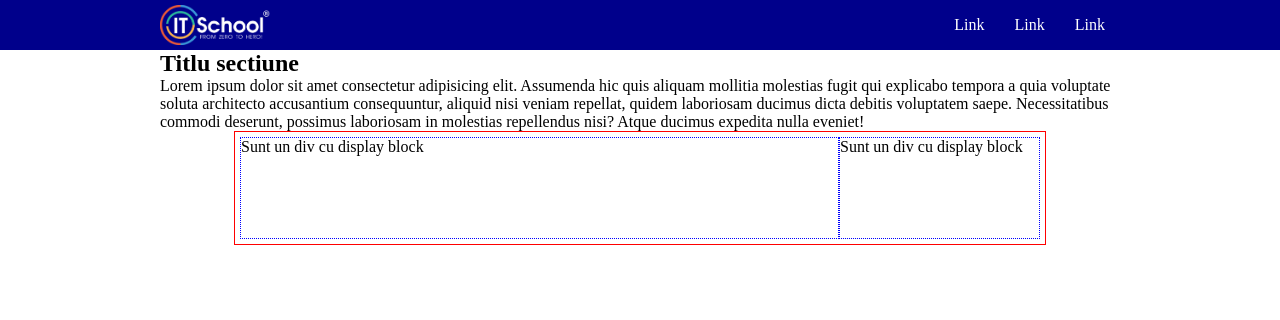
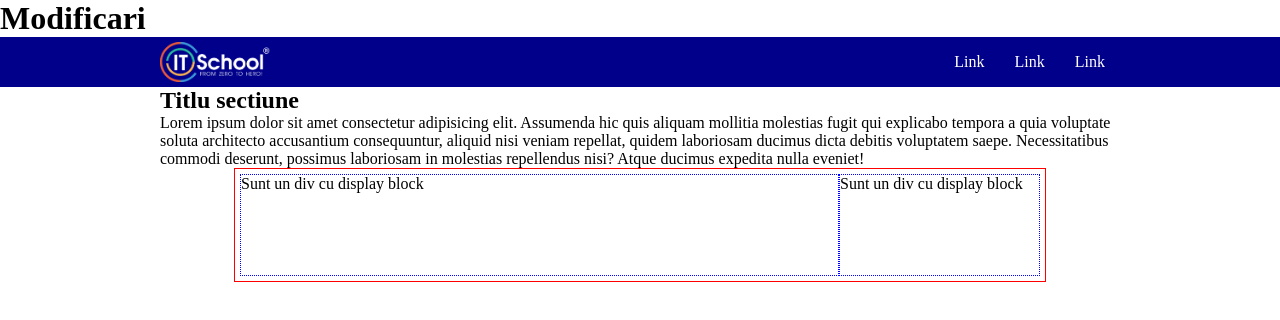
Before and after one commit to silviu074/curs-git-2, a plain HTML site: page index.html in a window 1280 px wide. Drawn offline with Linux system fonts and the light colour scheme.

Commit message:
changed index file

```diff
--- a/index.html
+++ b/index.html
@@ -8,6 +8,8 @@
     <link rel="stylesheet" href="css/style.css" />
   </head>
   <body>
+
+    <h1>Modificari</h1>
     <div class="header">
       <div class="container">
         <div class="logo">
```
